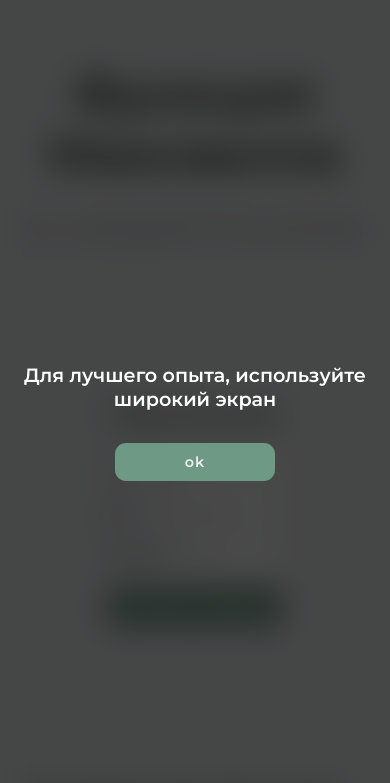
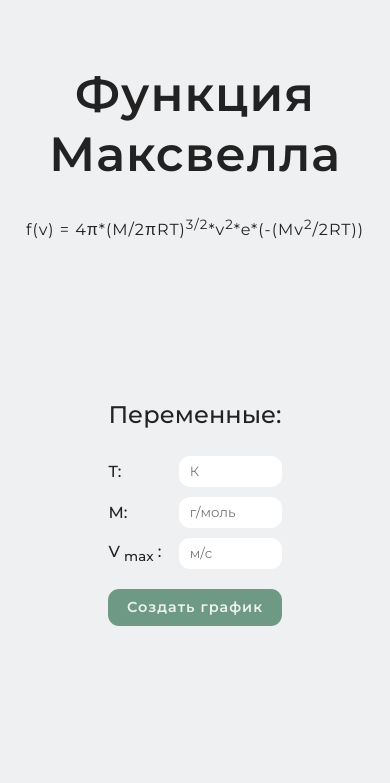
Before and after one commit to lonely43/make-chart, a website with bundled scripts: page index.html in a window 390 px wide. Shown: the top 783 px of the page. Built offline with nearby package versions, Linux system fonts and the light colour scheme.

Commit message:
fix: chart's on mobile

```diff
--- a/index.html
+++ b/index.html
@@ -16,13 +16,6 @@
 	</head>
 	<body>
 		<noscript>You need to enable JavaScript to see full app.</noscript>
-
-		<div class="alarm">
-			<div class="alarm-info">
-				<h1>Для лучшего опыта, используйте широкий экран</h1>
-				<button id="alarm-btn">ok</button>
-			</div>
-		</div>
 
 		<div id="app">
 			<div class="hero">
@@ -77,13 +70,5 @@
 
 		<script src="https://cdn.jsdelivr.net/npm/chart.js"></script>
 		<script type="module" defer src="./src/scripts/main.js"></script>
-
-		<script>
-			document.querySelector("#alarm-btn").addEventListener("click", hideAlarm, false)
-
-			function hideAlarm() {
-				document.querySelector(".alarm").style.display="none"
-			}
-		</script>
 	</body>
 </html>
--- a/src/assets/styles/index/blocks/_alarm.scss
+++ /dev/null
@@ -1,43 +0,0 @@
-.alarm {
-	position: fixed;
-	left: 0;
-	top: 0;
-
-	width: 100dvw;
-	height: 100dvh;
-
-   padding: 0 1rem;
-
-	background-color: rgba(0, 0, 0, 0.709);
-	backdrop-filter: blur(1rem);
-
-	display: flex;
-	flex-direction: column;
-	justify-content: center;
-	align-items: center;
-
-	.alarm-info {
-		max-width: 600px;
-
-		display: flex;
-		flex-direction: column;
-		justify-content: center;
-		align-items: center;
-		gap: 2rem;
-
-		h1{
-         font-size: 1.2em;
-			text-align: center;
-			color: white;
-		}
-
-		button {
-			margin: 0 auto;
-			max-width: 10rem;
-		}
-	}
-
-   @media screen and (min-width: 400px) {
-      display: none;
-   }
-}
--- a/src/assets/styles/index/index.scss
+++ b/src/assets/styles/index/index.scss
@@ -1,8 +1,6 @@
 @use "../../main"; // global styles
 
 // blocks
-@use './blocks/alarm';
-
 @use "./blocks/heroBlock";
 @use "./blocks/contentBlock";
 @use "./blocks/authorBlock";
--- a/src/scripts/Chart.js
+++ b/src/scripts/Chart.js
@@ -2,6 +2,9 @@ export default class ChartSystem {
 	constructor() {
 		this.datasetsOptions = []
 		this.highestX = []
+
+		this.aspectRation = 2
+
 		this.MyChart = ""
 	}
 
@@ -17,14 +20,13 @@ export default class ChartSystem {
 				datasets: this.datasetsOptions
 			},
 			options: {
+				responsive: true,
+				aspectRatio: this.aspectRation,
 				plugins: {
 					title: {
 						display: true,
-						text: "Распределение Максвелла-Больцмана",
+						text: "Распределение Максвелла-Больцмана"
 					},
-					// font:{
-					// 	size: 30
-					// },
 					legend: {
 						display: true
 					}
@@ -61,7 +63,7 @@ export default class ChartSystem {
 			yValues.push(maksvelsChart(x, M, T))
 		}
 
-		if(this.highestX.length < xValues.length){
+		if (this.highestX.length < xValues.length) {
 			this.highestX = xValues
 		}
 
@@ -71,13 +73,16 @@ export default class ChartSystem {
 			data: yValues,
 			borderColor: `rgba(${Math.floor(Math.random() * 255)},
 				${Math.floor(Math.random() * 255)},
-				${Math.floor(Math.random() * 255)},
-				.6)`, // random color
+				${Math.floor(Math.random() * 255)}, .6)` // random color
 		}
 
 		this.datasetsOptions.push(newChart)
 
-		this.createCharts(xValues)
+		this.createCharts()
+	}
+
+	changeAspectRation(newValue) {
+		this.aspectRation = newValue
 	}
 
 	delChart() {
@@ -87,7 +92,7 @@ export default class ChartSystem {
 
 function maksvelsChart(v, M, T) {
 	const R = 8.314
-   const coefficient = Math.pow(M / (2 * Math.PI * R * T), 3/2)
+	const coefficient = Math.pow(M / (2 * Math.PI * R * T), 3 / 2)
 	const exponential = Math.exp(-(M * Math.pow(v, 2)) / (2 * R * T))
 
 	let result = 4 * Math.PI * coefficient * Math.pow(v, 2) * exponential * 1000
--- a/src/scripts/main.js
+++ b/src/scripts/main.js
@@ -7,7 +7,6 @@ document.querySelector("#submit").addEventListener(
 	"submit",
 	(event) => {
 		event.preventDefault()
-
 
 		document.querySelector(".chart").style.display = "block"
 
@@ -20,3 +19,9 @@ document.querySelector("#submit").addEventListener(
 	},
 	false
 )
+
+// for mobile
+let vw = Math.max(document.documentElement.clientWidth || 0, window.innerWidth || 0)
+if(vw <= 600){
+	MyChart.changeAspectRation(1/1)
+}
```
Also changed, not shown: src/assets/styles/index/index.css. Lines whose indentation alone changed are shown as unchanged.
